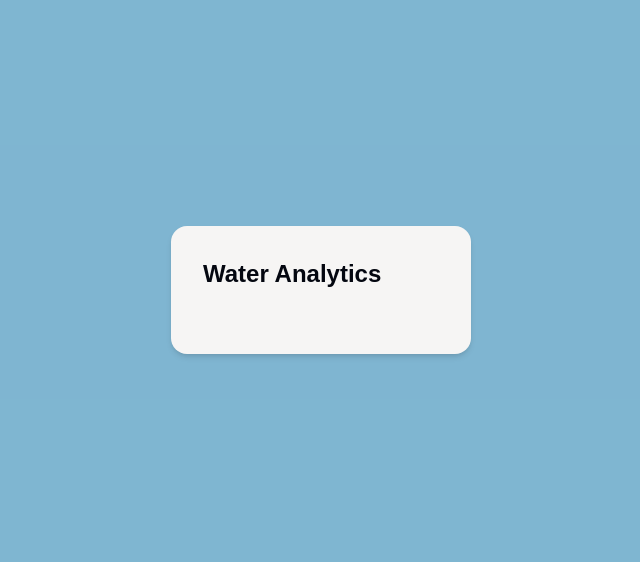
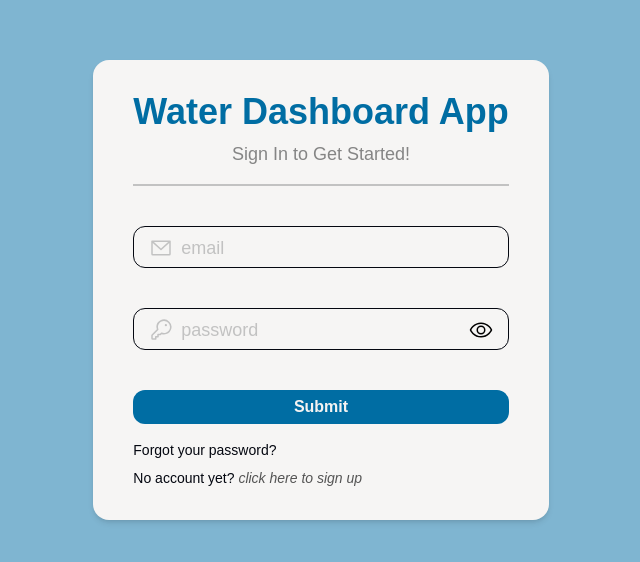
Before and after one commit to bryancastillo10/water-analytics, a React (Vite) app in the folder client/: page / in a window 1280 px wide. Shown: the part 110-672 px from the top of the page, without its empty margins (319-959 px from the left). Built offline with nearby package versions, Linux system fonts and the light colour scheme.

Commit message:
🔑: initial sign in page

```diff
--- a/client/src/components/ui/Input.tsx
+++ b/client/src/components/ui/AnimatedInput.tsx
@@ -14,7 +14,7 @@ interface InputProps {
   validationMessage?: string;
 }
 
-const Input = ({
+const AnimatedInput = ({
   id,
   type = "text",
   label,
@@ -33,7 +33,7 @@ const Input = ({
       };
 
   return (
-    <div className="relative my-8">
+    <div className="relative my-10">
       <input
         id={id}
         type={type === "password" ? (isVisible ? "text" : "password") : type}
@@ -76,4 +76,4 @@ const Input = ({
   );
 };
 
-export default Input;
+export default AnimatedInput;
--- a/client/src/components/ui/Button.tsx
+++ b/client/src/components/ui/Button.tsx
@@ -1,6 +1,6 @@
 
 interface ButtonProps {
-  action: () => void;
+  action?: () => void;
   type: "submit" | "reset" | "button";
   width?: string;
   loading?: boolean;
--- /dev/null
+++ b/client/src/features/auth/api/interface.ts
@@ -0,0 +1,4 @@
+export interface AuthSignIn {
+    email: string;
+    password: string;
+}
--- a/client/src/features/auth/components/AuthContainer.tsx
+++ b/client/src/features/auth/components/AuthContainer.tsx
@@ -1,10 +1,23 @@
 
-const AuthContainer = ({children}:{children:React.ReactNode}) => {
+interface AuthContainerProps{
+    children: React.ReactNode;
+    title: string;
+    caption: string;
+}
+
+const AuthContainer = ({children,title,caption}:AuthContainerProps) => {
   return (
     <main className="bg-primary/50 w-full h-screen">
       <section className="flex flex-col justify-center items-center h-screen w-fit m-auto">
-        <div className="bg-light rounded-2xl shadow-md w-[300px] p-8">
-          {children}
+        <div className="bg-light rounded-2xl shadow-md p-8">
+          <h1 className="font-semibold text-4xl text-center text-nowrap text-primary mb-2">
+            {title}
+          </h1>
+                  <p className="text-[#858585] text-center">{caption}</p>
+          <hr className="border border-neutral my-2" />
+          <div className="mt-4">
+            {children}
+          </div>
         </div>
       </section>
     </main>
--- a/client/src/features/auth/components/SignIn.tsx
+++ b/client/src/features/auth/components/SignIn.tsx
@@ -1,15 +1,71 @@
+import React, { useState, type ChangeEvent } from "react";
+import { type AuthSignIn } from "@/features/auth/api/interface";
+import { EnvelopeSimple, Key } from "@phosphor-icons/react";
+
+import AnimatedInput from "@/components/ui/AnimatedInput";
+import Button from "@/components/ui/Button";
+
+const initialSignIn = {
+  email: "",
+  password:""
+}
 
 const SignIn = () => {
+  const [signInData, setSignInData] = useState<AuthSignIn>(initialSignIn)
 
+  const onFormChange = (e: ChangeEvent<HTMLInputElement>) => {
+    const { id, value } = e.target;
+    setSignInData(
+    {...signInData,
+      [id]: value}
+    )
+  }
+
+  const handleSubmit = (e: React.FormEvent) => {
+    e.preventDefault();
+  }
 
   return (
     <main className="bg-primary/50 w-full h-screen">
       <section className="flex flex-col justify-center items-center h-screen w-fit m-auto">
-        <div className="bg-light rounded-2xl shadow-md w-[300px] p-8">
-          <h1 className="font-semibold text-2xl text-dark">Water Analytics</h1>
-          <div className="mt-8">
+        <div className="bg-light rounded-2xl shadow-md px-10 py-8">
+          <h1 className="font-semibold text-2xl md:text-4xl  text-center text-nowrap text-primary mb-2">
+            Water Dashboard App
+          </h1>
+          <p className="text-[#858585] text-md md:text-lg text-center">Sign In to Get Started!</p>
+          <hr className="border border-neutral my-4" />
+          <form onSubmit={handleSubmit}>
+            <AnimatedInput
+              id="email"
+              type="text"
+              label="email"
+              icon={EnvelopeSimple}
+              value={signInData.email}
+              onChange={onFormChange}
+            />
 
-          </div>
+            <AnimatedInput
+              id="password"
+              type="password"
+              label="password"
+              isPassword
+              icon={Key}
+              value={signInData.password}
+              onChange={onFormChange}
+            />
+            <Button type="submit" width="w-full" variant="primary">
+              Submit
+            </Button>
+          </form>
+
+          <article className="mt-4 text-xs md:text-sm text-dark ">
+            <p className="cursor-pointer hover:underline hover:text-primary mb-2">
+              Forgot your password?
+            </p>
+            <p>
+              No account yet? <span className="cursor-pointer italic text-darkGray hover:underline hover:text-primary">click here to sign up</span>
+            </p>
+          </article>
         </div>
       </section>
     </main>
--- a/client/tailwind.config.js
+++ b/client/tailwind.config.js
@@ -10,6 +10,7 @@ export default {
         primary: "#006da3",
         secondary:"#13b6f6",
         light: "#F6F5F4",
+        darkGray:"#545454",
         dark: "#040710",
         neutral: "#c2c2c2",
         white:"#F4F3F2"
```
